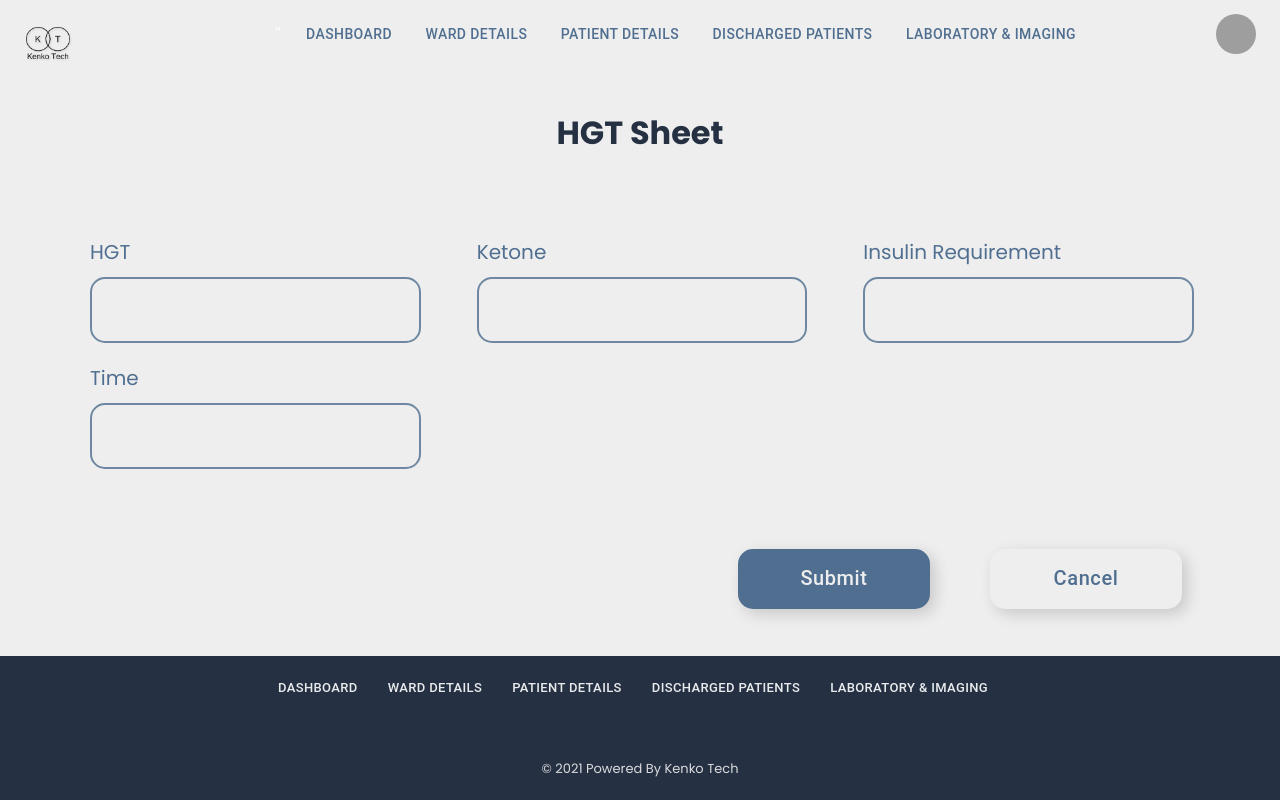
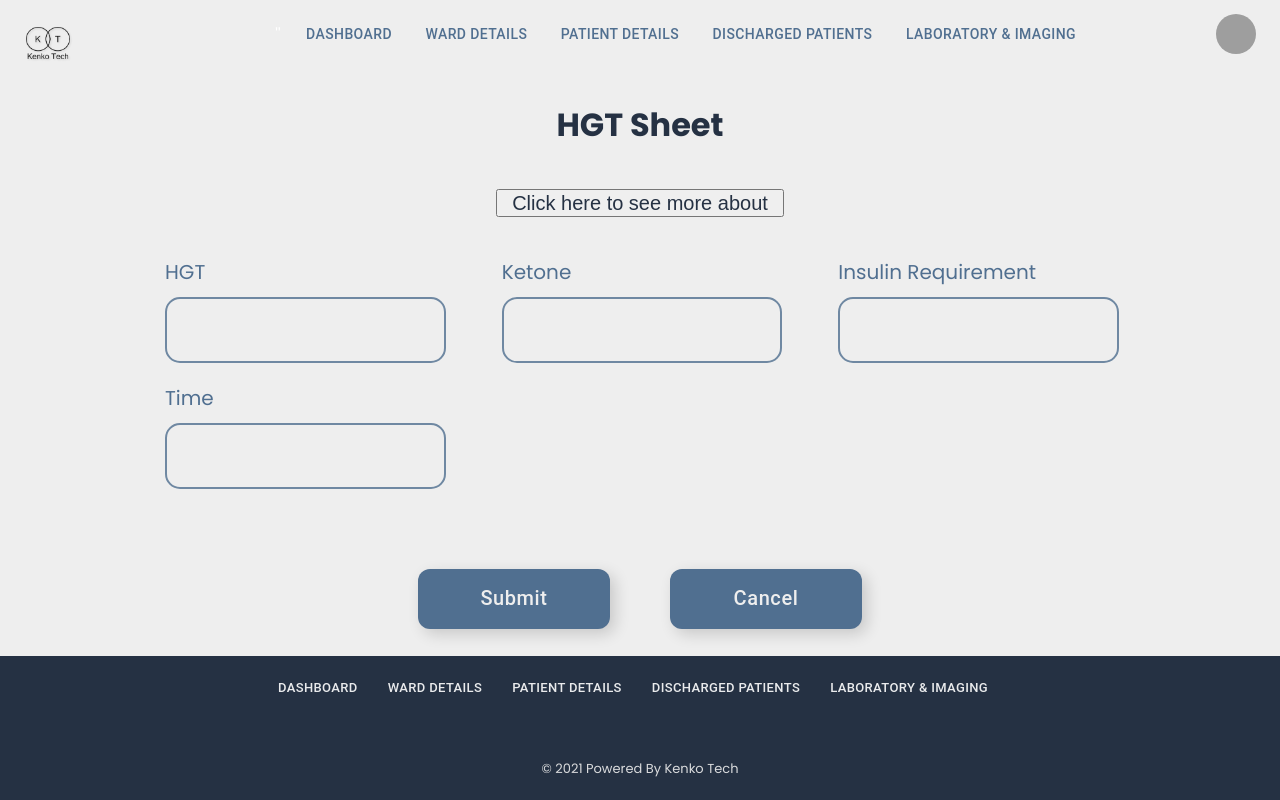
Before and after one commit to 1adityas/HMS, a React (Create React App) app: page / in a window 1280 px wide. Built offline with nearby package versions, Linux system fonts and the light colour scheme; grey boxes are pictures that could not be loaded.

Commit message:
hgt page design and alignment

```diff
--- a/src/components/HGT.css
+++ b/src/components/HGT.css
@@ -0,0 +1,51 @@
+.container{
+    margin-left: 165px;/*have to be removed to make the page responsive*/
+    margin-right: 165px;
+    display: grid;
+    grid-template-columns: repeat(3, 1fr);
+    gap: 10px;
+    /* grid-auto-rows: minmax(100px, auto); */
+    color:black;
+    grid-column-gap: 60px;
+    grid-row-gap: 20px;
+}
+
+
+.top{
+    display: flex;
+    color:'#253143';
+    margin-top:'40px';
+    justify-content: center;
+    }
+    /* .field{
+
+
+    height: 60px;
+padding: 0px;
+margin: 0px;
+
+background-color: #EEEEEE;
+border-radius: 0%;
+padding-top: 2px;
+width: 420px;
+border-radius: 15px 0px 0px 15px;
+
+    }
+
+    .btn {
+        background-color:#6F88A2;
+        height: 66px;
+        padding-bottom: 7px;
+        border: 4px solid #6F88A2;
+        width: 60px;
+        border-radius: 0px 15px 15px 0px;
+
+
+
+    } */
+    .align{
+        margin-top: 80px;
+        display: flex;
+        justify-content: center;
+
+    }
--- a/src/components/HGT.js
+++ b/src/components/HGT.js
@@ -1,49 +1,76 @@
 import { Button } from '@mui/material';
-import React from 'react'
+import React, { useState } from 'react'
 import Header from './Header.js'
 import MainFooter from './MainFooter.js'
+import magnifying from '../Magnifying_glass.png';
+import './HGT.css'
+
 
 
 //importing the files whose classes are used.
-import './PatientDetails.css'
-import './NewAdmission.css'
+// import './PatientDetails.css'
+// import './NewAdmission.css'
 
 function HGT() {
+
+  const [patientName, setPatientName] = useState(null)
+
+  function handleChange(event) {
+    setPatientName({ [event.target.name]: event.target.value })
+
+  }
   return (
-        <body style={{'fontFamily':'poppins'}}>
+    <body style={{ 'fontFamily': 'poppins' }}>
 
       <div>
         <Header />
       </div>
 
-            <div className='flex2'>
-                <p style={{ fontWeight: 'bold', fontSize: '32px', color: '#253143', marginTop: '40px' }}>HGT Sheet</p>
+      <div >
+        <p style={{ textAlign: 'center', fontWeight: 'bold', fontSize: '32px', color: '#253143', marginBottom: '40px' }}>HGT Sheet</p>
       </div>
+      <div style={{ textAlign: 'center', }}>
+        <button onClick={handleChange} style={{
+          textAlign: 'center', fontWeight: '400', fontSize: '20px', color: '#DEE1E5', marginBottom: '40px', width: "288px",
+          height: "28px"
+        }}><span style={{ color: '#253143' }}>Click here to see more about</span><span style={{ color: '#506F90' }}>{patientName}</span></button>
+      </div>
+      {/*
+            <div className='top'>
+
+          <p style={{ marginRight: '10px', fontSize: '22px' }}>Already a registered patient?</p>
+
+          <div >
+            <input className='field' placeholder='Search using mobile no. or name'></input>
+            <button type='submit' className='btn'><img src={magnifying} style={{ backgroundColor: '#6F88A2', height: '20px' }}></img>
+            </button>
+          </div>
+        </div> */}
 
 
-            <div class="wrapper">
+      <div class="container">
         <div class="sub">
-                <par style={{'font-size':'20px','fontWeight':'500px'}}>
+          <par style={{ 'font-size': '20px', 'fontWeight': '500px' }}>
             HGT
           </par>
           <input className='top_tField' id='plain-field' ></input>
         </div>
 
         <div class="sub">
-                <par style={{'font-size':'20px','fontWeight':'500px'}}>
+          <par style={{ 'font-size': '20px', 'fontWeight': '500px' }}>
             Ketone
           </par>
           <input className='top_tField' id='plain-field' ></input>
         </div>
 
         <div class="sub">
-                <par style={{'font-size':'20px','fontWeight':'500px'}}>
+          <par style={{ 'font-size': '20px', 'fontWeight': '500px' }}>
             Insulin Requirement
           </par>
           <input className='top_tField' id='plain-field' ></input>
         </div>
         <div class="sub">
-                <par style={{'font-size':'20px','fontWeight':'500px'}}>
+          <par style={{ 'font-size': '20px', 'fontWeight': '500px' }}>
             Time
           </par>
           <input className='top_tField' id='plain-field' ></input>
@@ -52,14 +79,32 @@ function HGT() {
 
 
 
-            <div style={{'marginTop':'80px'}}>
-                <Button style={{'font-size':'20px','fontWeight':'500px','textTransform':'none','height':'60px','width':'192px','color':'#EEEEEE','marginLeft':'738px',
-                'borderRadius':'15px','opacity':'1','boxShadow':'5px 5px 15px #00000029',
-                'backgroundColor':'#506F90'}}>Submit</Button>
-                <Button style={{'font-size':'20px','fontWeight':'500px','textTransform':'none','height':'60px','width':'192px','color':'#506f90','marginLeft':'60px',
-                'borderRadius':'15px','opacity':'1','boxShadow':'5px 5px 15px #00000029','backgroundColor':'#EEEEEE'}}>Cancel</Button>
+      {/* <div style={{ 'marginTop': '80px' }}>
+        <Button style={{
+          'font-size': '20px', 'fontWeight': '500px', 'textTransform': 'none', 'height': '60px', 'width': '192px', 'color': '#EEEEEE', 'marginLeft': '738px',
+          'borderRadius': '15px', 'opacity': '1', 'boxShadow': '5px 5px 15px #00000029',
+          'backgroundColor': '#506F90'
+        }}>Submit</Button>
+        <Button style={{
+          'font-size': '20px', 'fontWeight': '500px', 'textTransform': 'none', 'height': '60px', 'width': '192px', 'color': '#506f90', 'marginLeft': '60px',
+          'borderRadius': '15px', 'opacity': '1', 'boxShadow': '5px 5px 15px #00000029', 'backgroundColor': '#EEEEEE'
+        }}>Cancel</Button>
+      </div> */}
+      <div className='align'>
+        <Button variant="contained" style={{
+          borderRadius: '12px',
+          color: '#EEEEEE', backgroundColor: '#506F90', boxShadow: '#00000029'
+          , marginRight: '60px'
+        }}
+          sx={{ boxShadow: '5px 5px 15px #00000029;', 'text-transform': 'none', width: '192px', height: '60px', fontSize: '20px', fontWeight: '500' }} >Submit
+        </Button>
+        <Button variant="contained" style={{
+          borderRadius: '12px',
+          color: '#EEEEEE', backgroundColor: '#506F90', boxShadow: '#00000029'
+        }}
+          sx={{ boxShadow: '5px 5px 15px #00000029;', 'text-transform': 'none', width: '192px', height: '60px', fontSize: '20px', fontWeight: '500' }} >Cancel
+        </Button>
       </div>
-
 
       <div>
         <MainFooter />
--- a/src/components/MsDashboard.js
+++ b/src/components/MsDashboard.js
@@ -27,9 +27,9 @@ function MsDashboard() {
         //using body tag to get bg color
         <body className="page-container">
 
-            {/* <nav>
+             <nav>
                 <Header />
-            </nav> */}
+            </nav>
 
             <div className="content-wrap">
                 <div>
--- a/src/components/NewAdmission.js
+++ b/src/components/NewAdmission.js
@@ -2,7 +2,7 @@
 import './NewAdmission.css'
 import './MsDashboard.css'
 // maybe make a new footer css file.
-// import Header from './Navbar.js'
+ import Header from './Header.js'
 import MainFooter from './MainFooter.js'
 
 import React, { useState } from 'react';
@@ -72,9 +72,9 @@ function NewAdmission() {
     //using body tag to get bg color
     <body>
 
-      {/* <nav>
+       <nav>
             <Header/>
-            </nav> */}
+            </nav>
 
       <div>
         <p style={{ border: '2px dashed', textAlign: 'center', fontWeight: 'bold', fontSize: '28px', color: '#253143', marginBottom: '40px' }}>New Admission</p>
```
Lines whose indentation alone changed are shown as unchanged.
